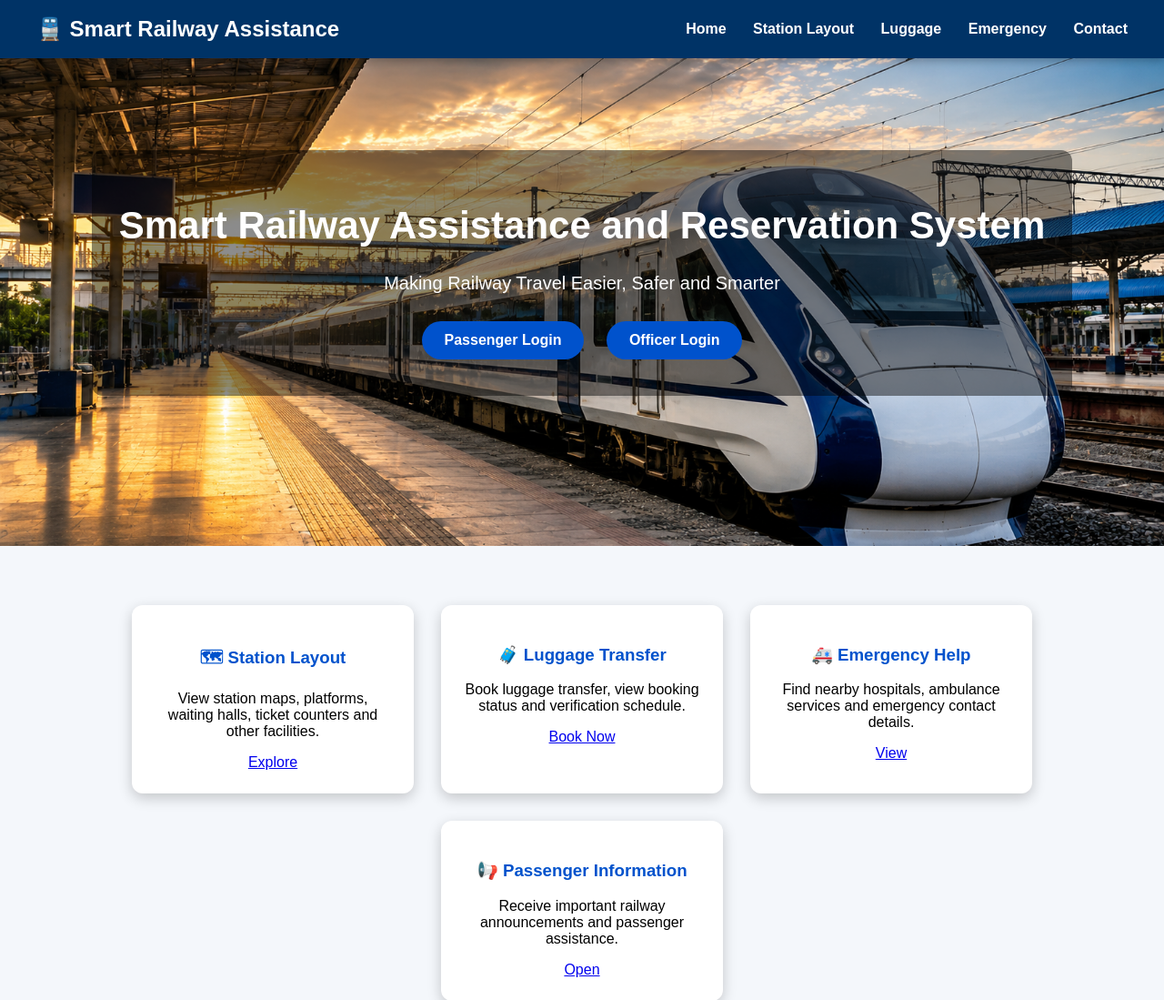
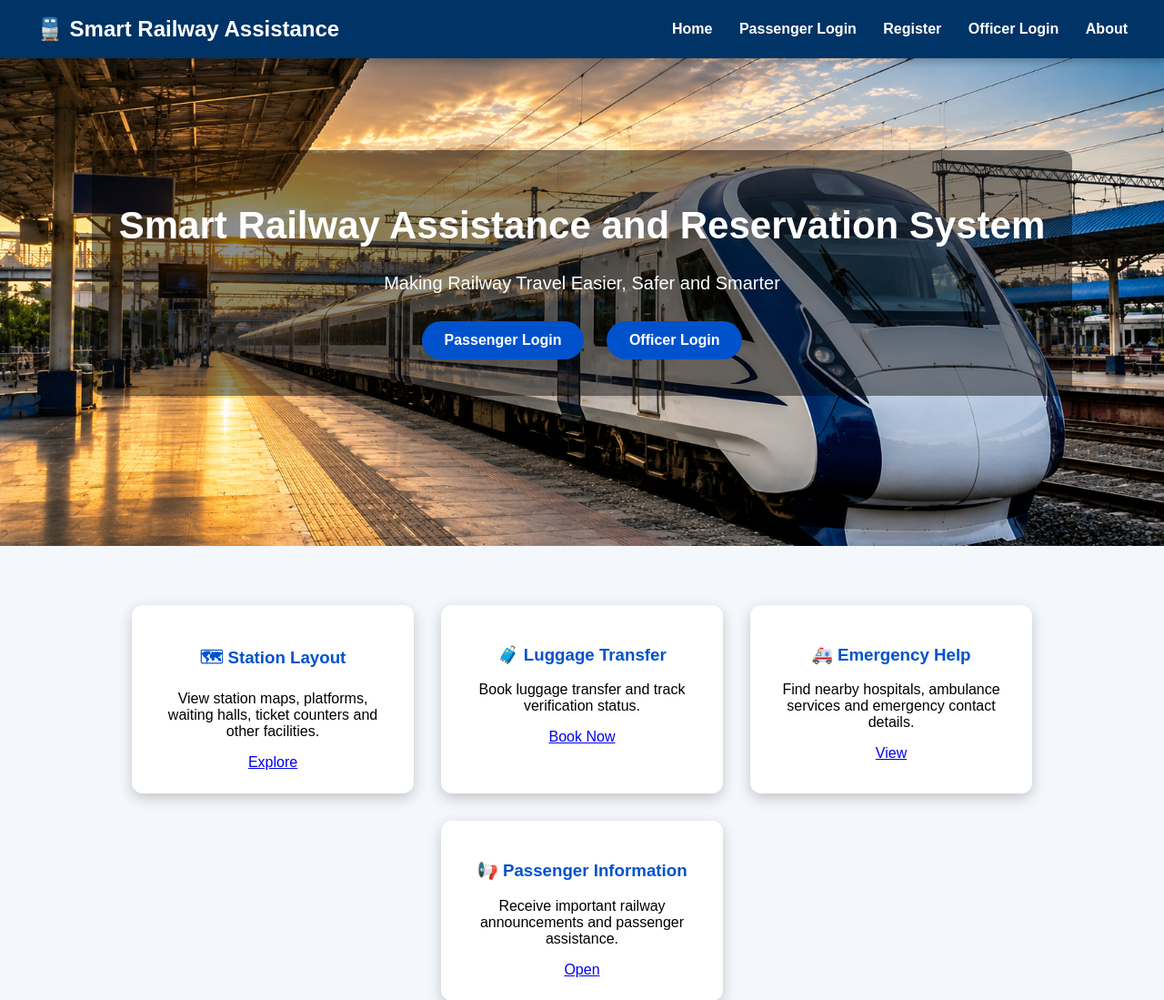
Before and after one commit to devanandadevus2004-alt/Smart-Railway-Assistance-System, a Django app: page / in a window 1280 px wide. Shown: the top 1099 px of the page at 91% size. Run offline with Django 4.2, Linux system fonts and the light colour scheme.

Commit message:
Improved homepage UI and connected luggage booking flow

```diff
--- a/templates/home/index.html
+++ b/templates/home/index.html
@@ -131,12 +131,12 @@
     <h2>🚆 Smart Railway Assistance</h2>
 
     <div class="menu">
-        <a href="#">Home</a>
-        <a href="#">Station Layout</a>
-        <a href="#">Luggage</a>
-        <a href="#">Emergency</a>
-        <a href="#">Contact</a>
-    </div>
+    <a href="/">Home</a>
+    <a href="/login/">Passenger Login</a>
+    <a href="/register/">Register</a>
+    <a href="/officer-login/">Officer Login</a>
+    <a href="#about">About</a>
+</div>
 </div>
 
 <div class="hero">
@@ -173,12 +173,9 @@
 <div class="card">
     <h3>🧳 Luggage Transfer</h3>
     <p>
-        Book luggage transfer, view booking status
-        and verification schedule.
+        Book luggage transfer and track verification status.
     </p>
-    <a href="/dashboard/" class="card-btn">
-        Book Now
-    </a>
+    <a href="/login/" class="card-btn">Book Now</a>
 </div>
 
 <div class="card">
```
